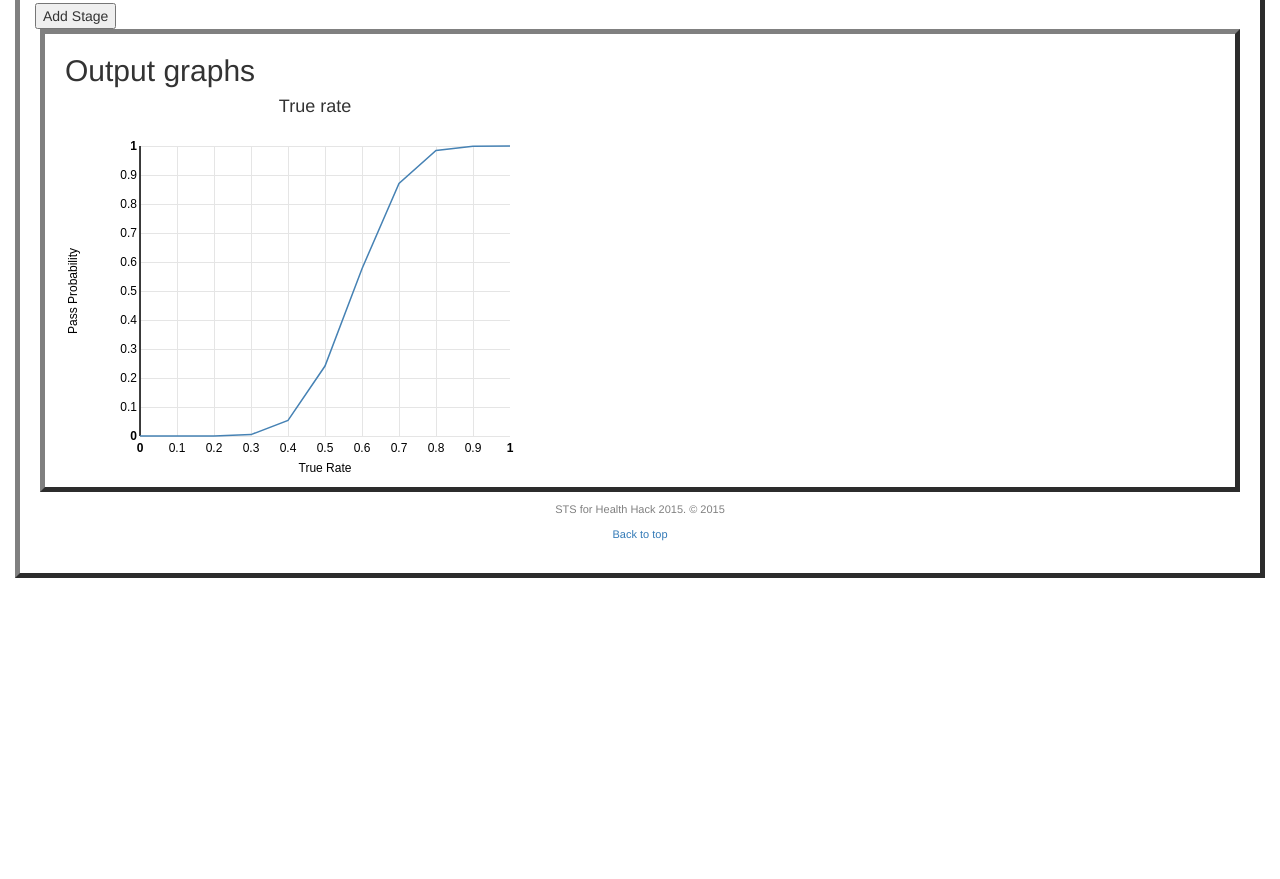
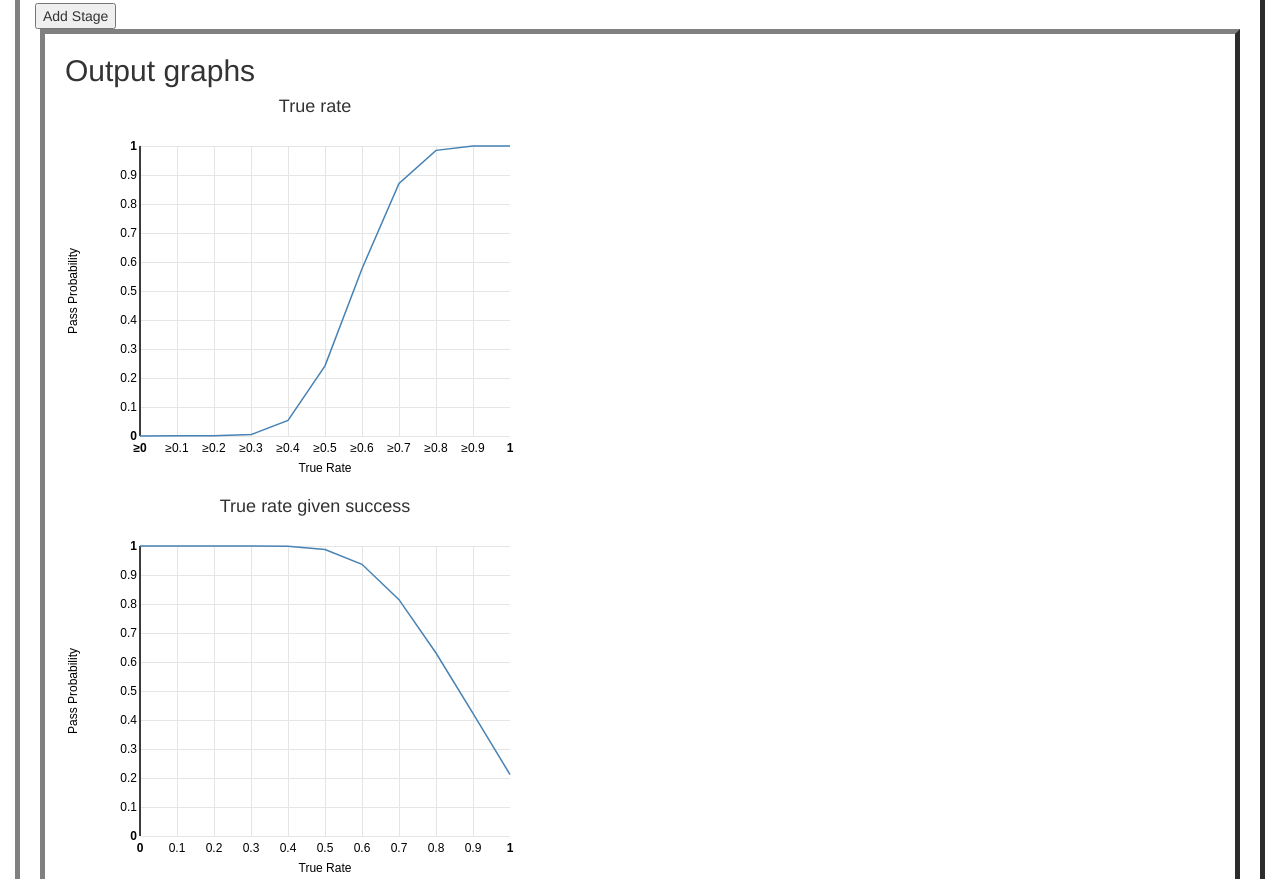
Before and after one commit to nm-t/STS, a website: page index.html in a window 1280 px wide. Shown: the part 760-1639 px from the top of the page. Before the commit the page ends 1348 px from the top, so only its background shows below. Drawn offline with nearby package versions, Linux system fonts and the light colour scheme.

Commit message:
Added true rate given success and failure graphs

```diff
--- a/index.html
+++ b/index.html
@@ -56,6 +56,12 @@
 				<h2>Output graphs</h2>
             <graphs></graphs>
             <br>
+            <br>
+            <trs-graph></trs-graph>
+            <br>
+            <br>
+            <trf-graph></trs-graph>
+            <br>
 		</div>
 	</div>
 
--- a/src/sts.js
+++ b/src/sts.js
@@ -1,3 +1,7 @@
+var round = function(x) {
+    return Math.ceil(x * 1000) / 1000;
+};
+
 // Assumes input is in strictly ascending order by true success rate
 var ctr = function(grid, weights) {
     console.log('HELLOjfdskfjasdkfjdkfsdjaklfdjskfdsjkfdasjfklda', grid);
@@ -5,8 +9,8 @@ var ctr = function(grid, weights) {
     var outputPairs = [];
     grid.forEach(function (row) {
         outputPairs.push( {
-            trueRate: row.trueRate,
-            passFraction: row.passFraction
+            trueRate: round(row.trueRate),
+            passFraction: round(row.passFraction)
         });
     });
     return outputPairs;
@@ -34,7 +38,7 @@ var ctrGivenS = function (grid, weights) {
         var row = weightedRow[0];
         var weight = weightedRow[1];
         sumTrGivenS += (row.passFraction * weight) / bayesDenom;
-        outputPairs.push({ trGivenS: sumTrGivenS, trueRate: row.trueRate });
+        outputPairs.push({ trGivenS: round(sumTrGivenS), trueRate: round(row.trueRate) });
     });
     return outputPairs;
 };
@@ -53,7 +57,7 @@ var ctrGivenF = function (grid, weights) {
     var bayesDenom = R.reduce(function (acc, weightedRow) {
         var row = weightedRow[0];
         var weight = weightedRow[1];
-        return acc + row.passFraction * weight;
+        return acc + (1 -row.passFraction) * weight;
     }, 0, weightedRows);
 
     var sumTrGivenS = 0;
@@ -61,31 +65,17 @@ var ctrGivenF = function (grid, weights) {
         var row = weightedRow[0];
         var weight = weightedRow[1];
         sumTrGivenS += ((1 - row.passFraction) * weight) / bayesDenom;
-        outputPairs.push({ trGivenS: sumTrGivenS, trueRate: row.trueRate });
+        outputPairs.push({ trGivenF: round(sumTrGivenS), trueRate: round(row.trueRate) });
     });
     return outputPairs;
+};
+
+var to2dArrayParam = function (xParam, yParam) {
+    return R.map(function (gridPoint) {
+        return [gridPoint[xParam], gridPoint[yParam]];
+    });
 };
 
 var to2dArray = R.map(function (gridPoint) {
     return [gridPoint.trueRate, gridPoint.passFraction];
 });
-
-var testData1 = [
-    { trueRate: 0.1, passFraction: 0.15 },
-    { trueRate: 0.2, passFraction: 0.3 },
-    { trueRate: 0.3, passFraction: 0.7 }
-];
-
-var testData2 = [
-    { trueRate: 0.1, passFraction: 0.2 },
-    { trueRate: 0.2, passFraction: 0.3 },
-    { trueRate: 0.3, passFraction: 0.7 }
-];
-
-var grid =  createGrid([
-            {numPeople: 1, passThreshold: 1},
-            {numPeople: 5, passThreshold: 3 },
-            {numPeople: 10, passThreshold: 5},
-], [0.2, 0.4, 0.7]);
-
-console.log('sts', ctrGivenS(grid, [1, 1, 1]), grid);
--- a/src/webScript.js
+++ b/src/webScript.js
@@ -107,12 +107,48 @@ angular.module('sts')
         },
         calcTrGivenSGraphData: function () {
             var grid = calcGridData();
-            return ctrGivenS(grid);
+            return [{ "key": 'Pass Fraction', values: to2dArrayParam('trueRate', 'trGivenS')(ctrGivenS(grid)) }];
         },
         calcTrGivenFGraphData: function () {
             var grid = calcGridData();
-            return ctrGivenF(grid);
+            return [{ "key": 'Pass Fraction', values: to2dArrayParam('trueRate', 'trGivenF')(ctrGivenF(grid)) }];
         }
+    };
+})
+.directive('trfGraph', function(stageStore, graphData) {
+    return {
+        scope: {},
+        link: function(scope) {
+            scope.stageStore = stageStore;
+            scope.trGraphData = [];
+            scope.$watch('stageStore', function () {
+                scope.trGraphData = graphData.calcTrGivenFGraphData();
+            }, true);
+            scope.xFormat = function(x) {
+                if (x === 1) return x;
+                return '≥' + x;
+            };
+        },
+        template: '<div style="width:500px !important;height:350px !important;"><h4>True rate given failure</h4><nvd3-line-chart data="trGraphData" width="430" height="350" forceX="[0, 1]" xAxisTickValues="[0, 0.1, 0.2, 0.3, 0.4, 0.5, 0.6, 0.7, 0.8, 0.9, 1]" xAxisLabel="True Rate" margin="{left:40, top: 20, bottom: 40, right: 20}"yAxisLabel="Pass Probability" showXAxis="true" showYAxis="true" tooltips="true"></nvd3-line-chart></div>'
+
+    };
+})
+.directive('trsGraph', function(stageStore, graphData) {
+    return {
+        scope: {},
+        link: function(scope) {
+            scope.stageStore = stageStore;
+            scope.trGraphData = [];
+            scope.$watch('stageStore', function () {
+                scope.trGraphData = graphData.calcTrGivenSGraphData();
+            }, true);
+            scope.xFormat = function(x) {
+                if (x === 1) return x;
+                return '≥' + x;
+            };
+        },
+        template: '<div style="width:500px !important;height:350px !important;"><h4>True rate given success</h4><nvd3-line-chart data="trGraphData" width="430" height="350" forceX="[0, 1]" xAxisTickValues="[0, 0.1, 0.2, 0.3, 0.4, 0.5, 0.6, 0.7, 0.8, 0.9, 1]" xAxisLabel="True Rate" margin="{left:40, top: 20, bottom: 40, right: 20}"yAxisLabel="Pass Probability" showXAxis="true" showYAxis="true" tooltips="true"></nvd3-line-chart></div>'
+
     };
 })
 .directive('graphs', function(stageStore, graphData) {
@@ -124,8 +160,12 @@ angular.module('sts')
             scope.$watch('stageStore', function () {
                 scope.trGraphData = graphData.calcTrGraphData();
             }, true);
+            scope.xFormat = function(x) {
+                if (x === 1) return x;
+                return '≥' + x;
+            };
         },
-        template: '<div style="width:500px !important;height:350px !important;"><h4>True rate</h4><nvd3-line-chart data="trGraphData" width="430" height="350" useInteractiveGuideLine="true" forceX="[0, 1]" xAxisTickValues="[0, 0.1, 0.2, 0.3, 0.4, 0.5, 0.6, 0.7, 0.8, 0.9, 1]" xAxisLabel="True Rate" margin="{left:40, top: 20, bottom: 40, right: 20}"yAxisLabel="Pass Probability" showXAxis="true" showYAxis="true" tooltips="true"></nvd3-line-chart></div>'
+        template: '<div style="width:500px !important;height:350px !important;"><h4>True rate</h4><nvd3-line-chart data="trGraphData" width="430" height="350" useInteractiveGuideLine="true" xAxisTickFormat="xFormat" forceX="[0, 1]" xAxisTickValues="[0, 0.1, 0.2, 0.3, 0.4, 0.5, 0.6, 0.7, 0.8, 0.9, 1]" xAxisLabel="True Rate" margin="{left:40, top: 20, bottom: 40, right: 20}"yAxisLabel="Pass Probability" showXAxis="true" showYAxis="true" tooltips="true"></nvd3-line-chart></div>'
 
     };
 });
```
